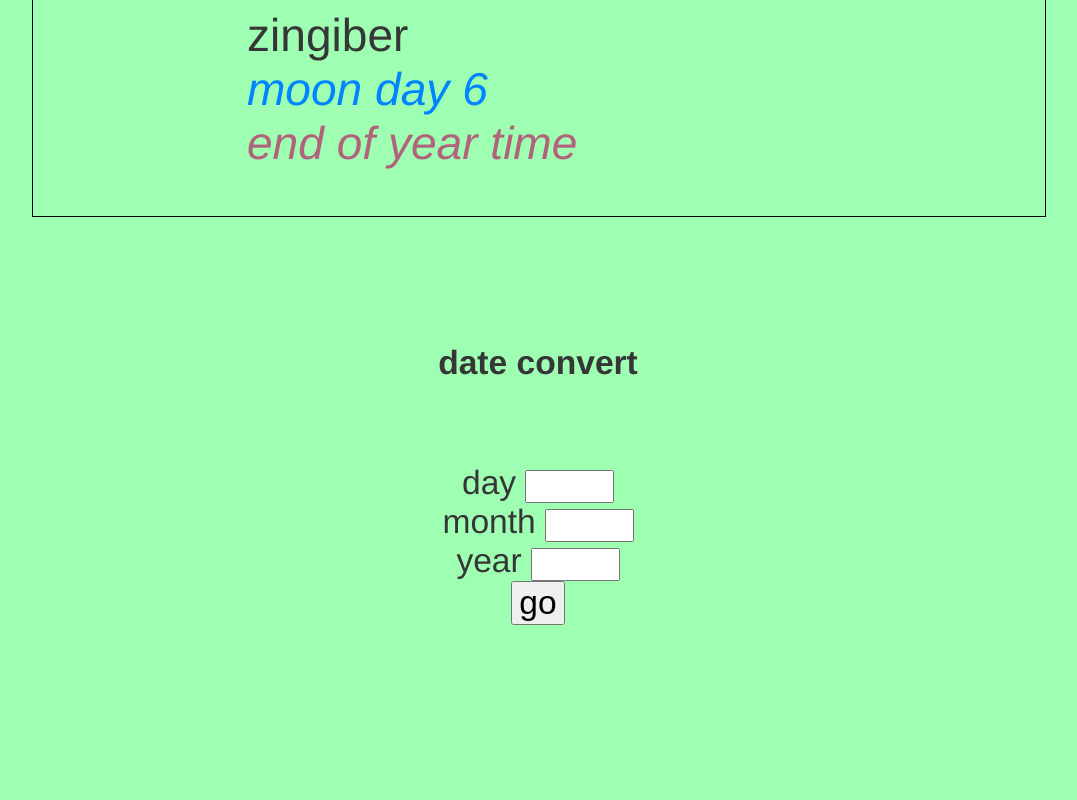
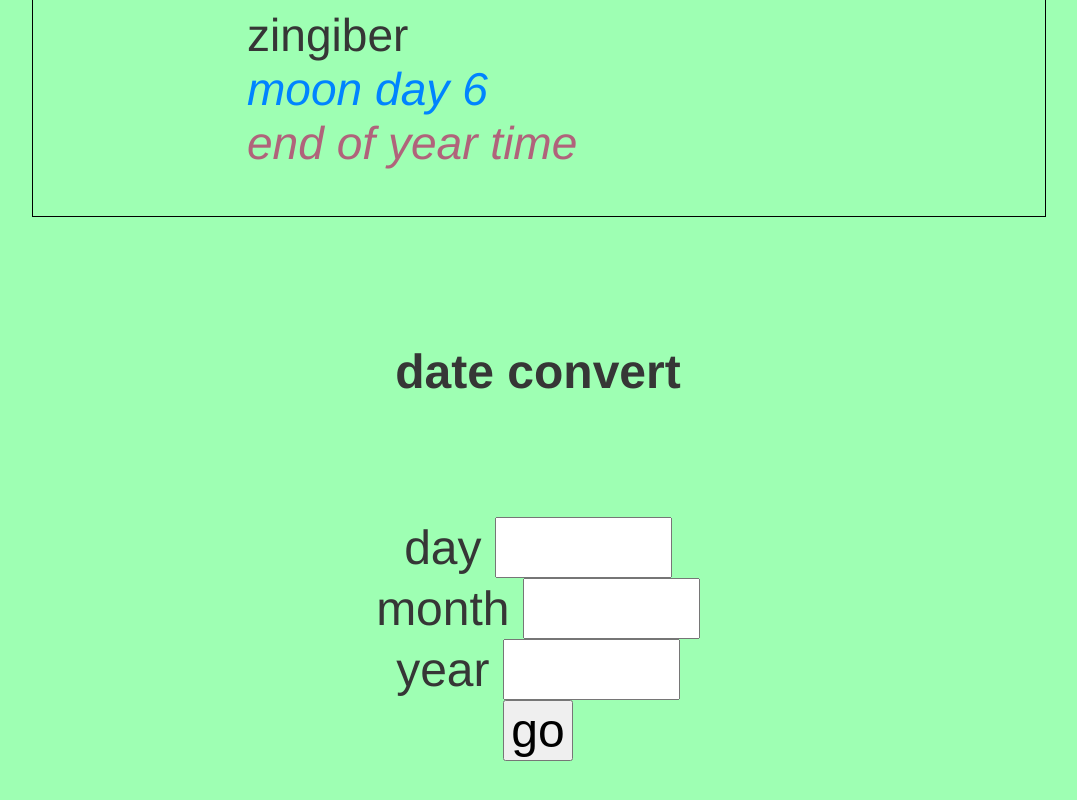
Before and after one commit to calmichean/calmichean.github.io, a plain HTML site: page index.html in a window 1280 px wide. Shown: the part 1658-2458 px from the top of the page, without its empty margins (102-1179 px from the left). Before the commit the page ends 2410 px from the top, so only its background shows below. Drawn offline with Linux system fonts and the light colour scheme.

Commit message:
embiggening the convert section

```diff
--- a/index.html
+++ b/index.html
@@ -46,14 +46,14 @@
       #convert-form {
         margin-top: 10%;
         margin-bottom: 10%;
-        font-size: 0.7em;
+        font-size: 1em;
       }
       button {
         font-size:1em;
       }
       input {
-        width: 10%;
-        font-size:0.7em;
+        width: 20%;
+        font-size:1em;
       }
     </style>
   </head>
```
